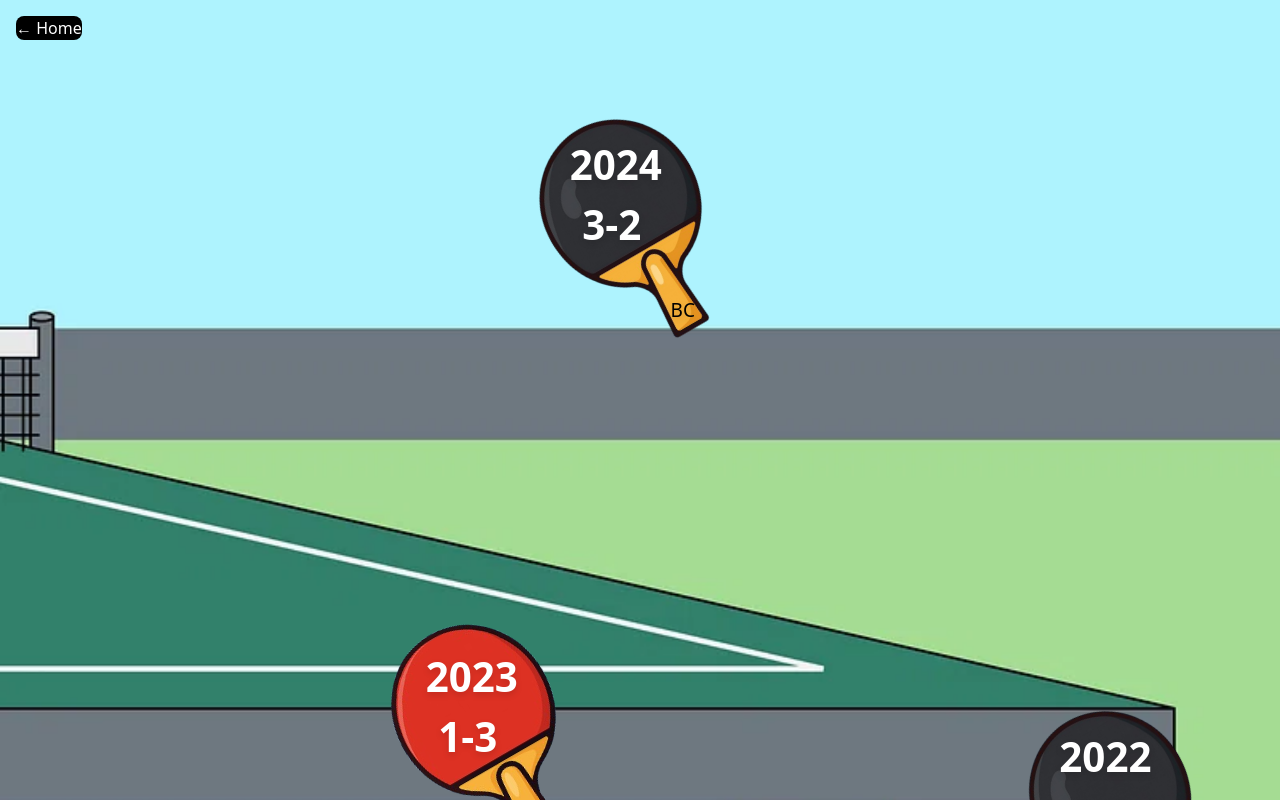
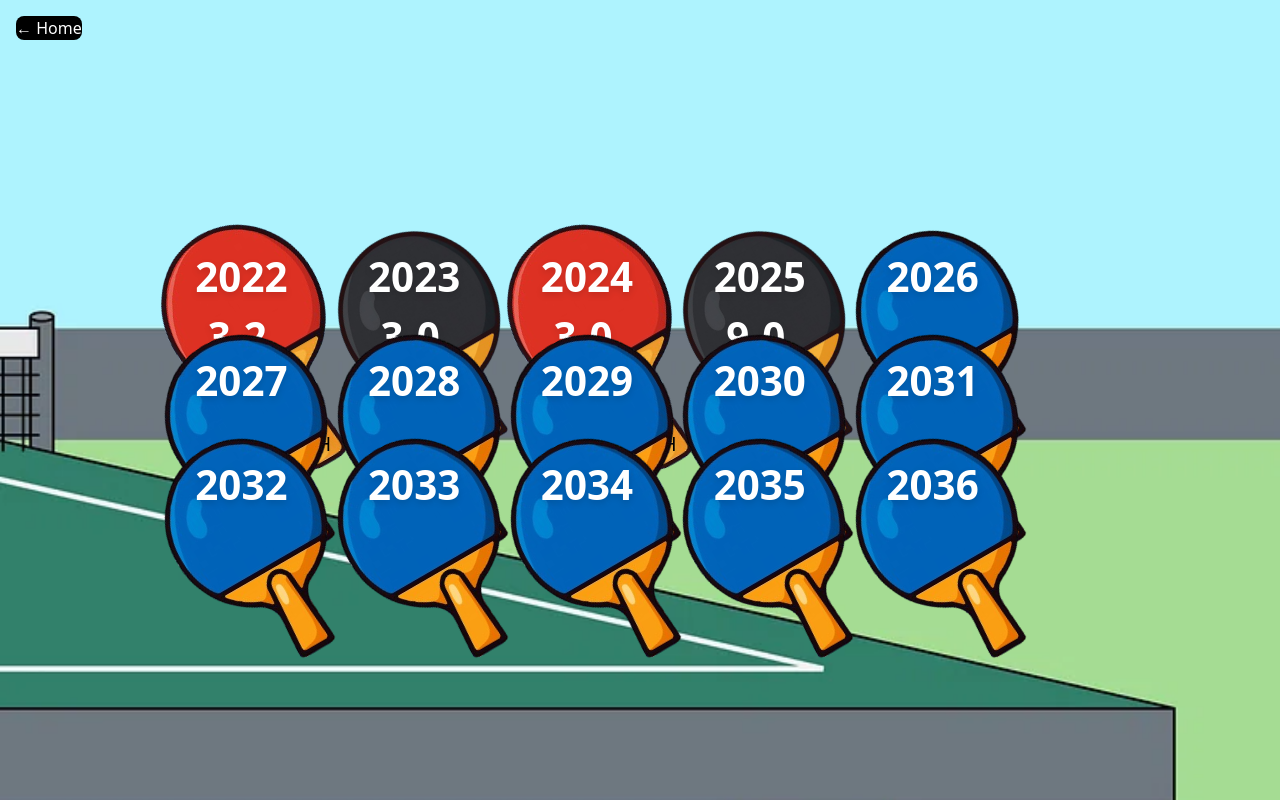
Before and after one commit to Bmcunningham4/hoc, a React (Vite) app in the folder app/: page /#/tt in a window 1280 px wide. Built offline with nearby package versions, Linux system fonts and the light colour scheme.

Commit message:
Table component pretty much Done...

```diff
--- a/app/src/tt/components/Bat.tsx
+++ b/app/src/tt/components/Bat.tsx
@@ -1,10 +1,11 @@
 import batCunImg from "../assets/bat-cun.png";
 import batChardImg from "../assets/bat-chard.png";
+import batBlueImg from "../assets/bat-blue.png";
 
 interface BatProps {
   year: string;
-  player: "cun" | "chard";
-  score: string;
+  player: "cun" | "chard" | "blank";
+  score?: string;
 }
 
 export default function Bat({ year, player, score }: BatProps) {
@@ -14,8 +15,10 @@ export default function Bat({ year, player, score }: BatProps) {
         return batCunImg;
       case "chard":
         return batChardImg;
+      case "blank":
+        return batBlueImg;
       default:
-        return batCunImg;
+        return batBlueImg;
     }
   };
 
@@ -25,13 +28,15 @@ export default function Bat({ year, player, score }: BatProps) {
         return "BC";
       case "chard":
         return "CH";
+      case "blank":
       default:
-        return "BC";
+        return "";
     }
   };
 
   const selectedBatImg = getBatImg();
   const initials = getInitials();
+  const isBlank = player === "blank";
 
   return (
     <div
@@ -68,7 +73,8 @@ export default function Bat({ year, player, score }: BatProps) {
           {year}
         </div>
 
-        {/* Score in the middle */}
+        {/* Score in the middle - only show if not blank */}
+        {!isBlank && score && (
           <div
             className="absolute text-white font-bold drop-shadow-md leading-none"
             style={{
@@ -80,8 +86,10 @@ export default function Bat({ year, player, score }: BatProps) {
           >
             {score}
           </div>
+        )}
 
-        {/* Player initials */}
+        {/* Player initials - only show if not blank */}
+        {!isBlank && initials && (
           <div
             className="absolute text-black font-medium drop-shadow-md leading-none"
             style={{
@@ -93,6 +101,7 @@ export default function Bat({ year, player, score }: BatProps) {
           >
             {initials}
           </div>
+        )}
       </div>
     </div>
   );
--- a/app/src/tt/components/Table.tsx
+++ b/app/src/tt/components/Table.tsx
@@ -16,38 +16,166 @@ export default function Table() {
           className="relative w-full h-full"
           style={{ containerType: "size" }}
         >
-          {/* 2024 Winner - larger, center position */}
+          {/* 2022 */}
           <div
             className="absolute"
             style={{
-              left: "50%",
-              top: "30%",
-              transform: "translate(-50%, -50%)",
+              top: "10%",
+              left: "0%",
             }}
           >
-            <Bat year="2024" player="cun" score="3-2" size="large" />
+            <Bat year="2022" player="chard" score="3-2" />
           </div>
 
-          {/* 2023 Winner - smaller, side position */}
+          {/* 2023 */}
           <div
             className="absolute"
             style={{
-              left: "20%",
-              top: "60%",
+              top: "10%",
+              left: "15%",
             }}
           >
-            <Bat year="2023" player="chard" score="1-3" size="medium" />
+            <Bat year="2023" player="cun" score="3-0" />
           </div>
 
-          {/* 2022 Winner - smaller, other side */}
+          {/* 2024 */}
           <div
             className="absolute"
             style={{
-              left: "75%",
-              top: "70%",
+              top: "10%",
+              left: "30%",
             }}
           >
-            <Bat year="2022" player="cun" score="3-1" size="small" />
+            <Bat year="2024" player="chard" score="3-0" />
+          </div>
+
+          {/* 2025 */}
+          <div
+            className="absolute"
+            style={{
+              top: "10%",
+              left: "45%",
+            }}
+          >
+            <Bat year="2025" player="cun" score="9-0" />
+          </div>
+
+          {/* 2026 - Blank */}
+          <div
+            className="absolute"
+            style={{
+              top: "10%",
+              left: "60%",
+            }}
+          >
+            <Bat year="2026" player="blank" />
+          </div>
+
+          {/* 2027 - Blank */}
+          <div
+            className="absolute"
+            style={{
+              top: "23%",
+              left: "0%",
+            }}
+          >
+            <Bat year="2027" player="blank" />
+          </div>
+
+          {/* 2028 - Blank */}
+          <div
+            className="absolute"
+            style={{
+              top: "23%",
+              left: "15%",
+            }}
+          >
+            <Bat year="2028" player="blank" />
+          </div>
+          {/* 2029 - Blank */}
+          <div
+            className="absolute"
+            style={{
+              top: "23%",
+              left: "30%",
+            }}
+          >
+            <Bat year="2029" player="blank" />
+          </div>
+          {/* 2030 - Blank */}
+          <div
+            className="absolute"
+            style={{
+              top: "23%",
+              left: "45%",
+            }}
+          >
+            <Bat year="2030" player="blank" />
+          </div>
+          {/* 2031 - Blank */}
+          <div
+            className="absolute"
+            style={{
+              top: "23%",
+              left: "60%",
+            }}
+          >
+            <Bat year="2031" player="blank" />
+          </div>
+
+          {/* 2032 - Blank */}
+          <div
+            className="absolute"
+            style={{
+              top: "36%",
+              left: "0%",
+            }}
+          >
+            <Bat year="2032" player="blank" />
+          </div>
+
+          {/* 2033 - Blank */}
+          <div
+            className="absolute"
+            style={{
+              top: "36%",
+              left: "15%",
+            }}
+          >
+            <Bat year="2033" player="blank" />
+          </div>
+
+          {/* 2034 - Blank */}
+          <div
+            className="absolute"
+            style={{
+              top: "36%",
+              left: "30%",
+            }}
+          >
+            <Bat year="2034" player="blank" />
+          </div>
+
+          {/* 2035 - Blank */}
+          <div
+            className="absolute"
+            style={{
+              top: "36%",
+              left: "45%",
+            }}
+          >
+            <Bat year="2035" player="blank" />
+          </div>
+
+          {/* 2036 - Blank */}
+          <div
+            className="absolute"
+            style={{
+              top: "36%",
+              left: "60%",
+            }}
+          >
+            <Bat year="2036" player="blank" />
           </div>
         </div>
       </div>
```
Also changed, not shown: app/src/tt/assets/bat-blue.png (added). Lines whose indentation alone changed are shown as unchanged.
